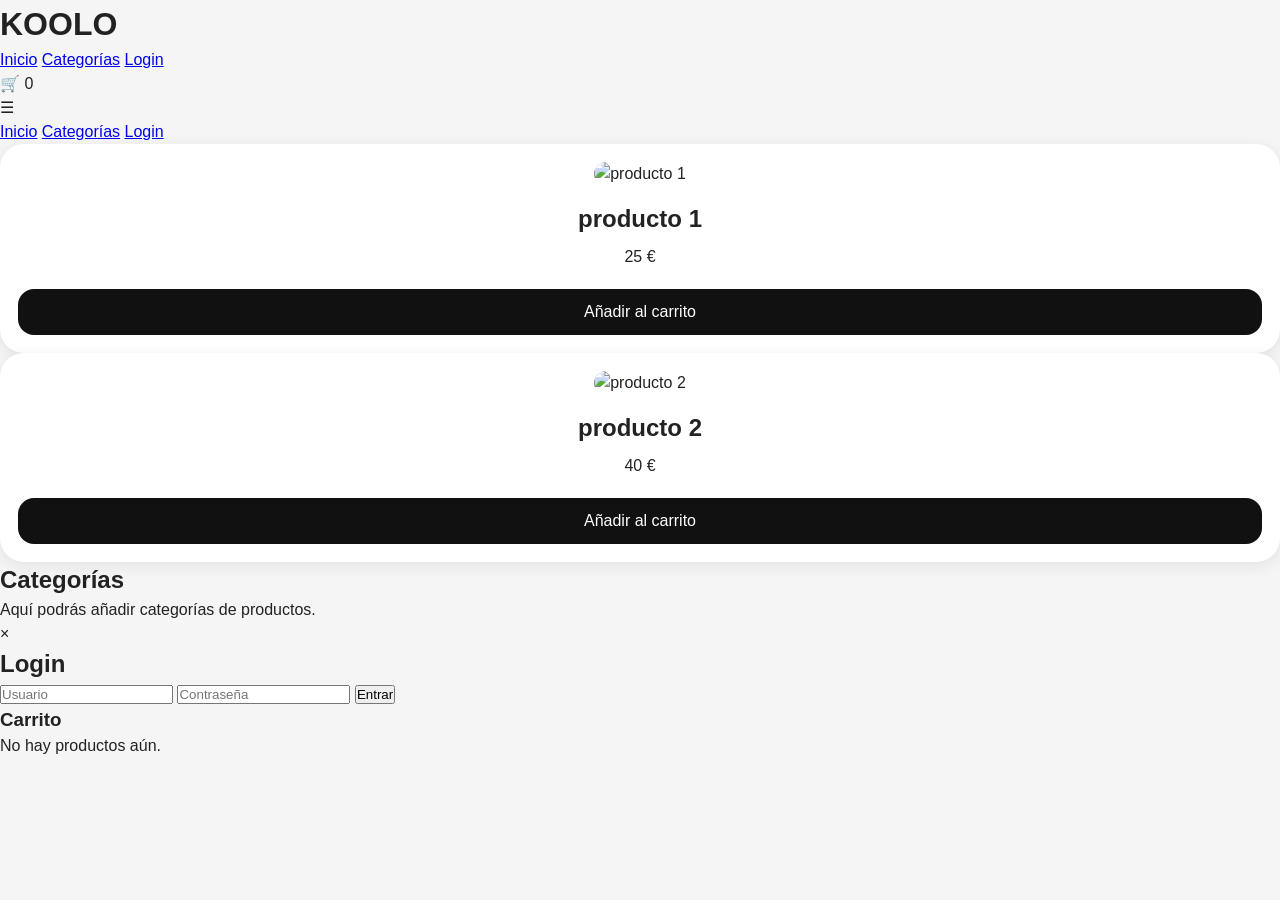
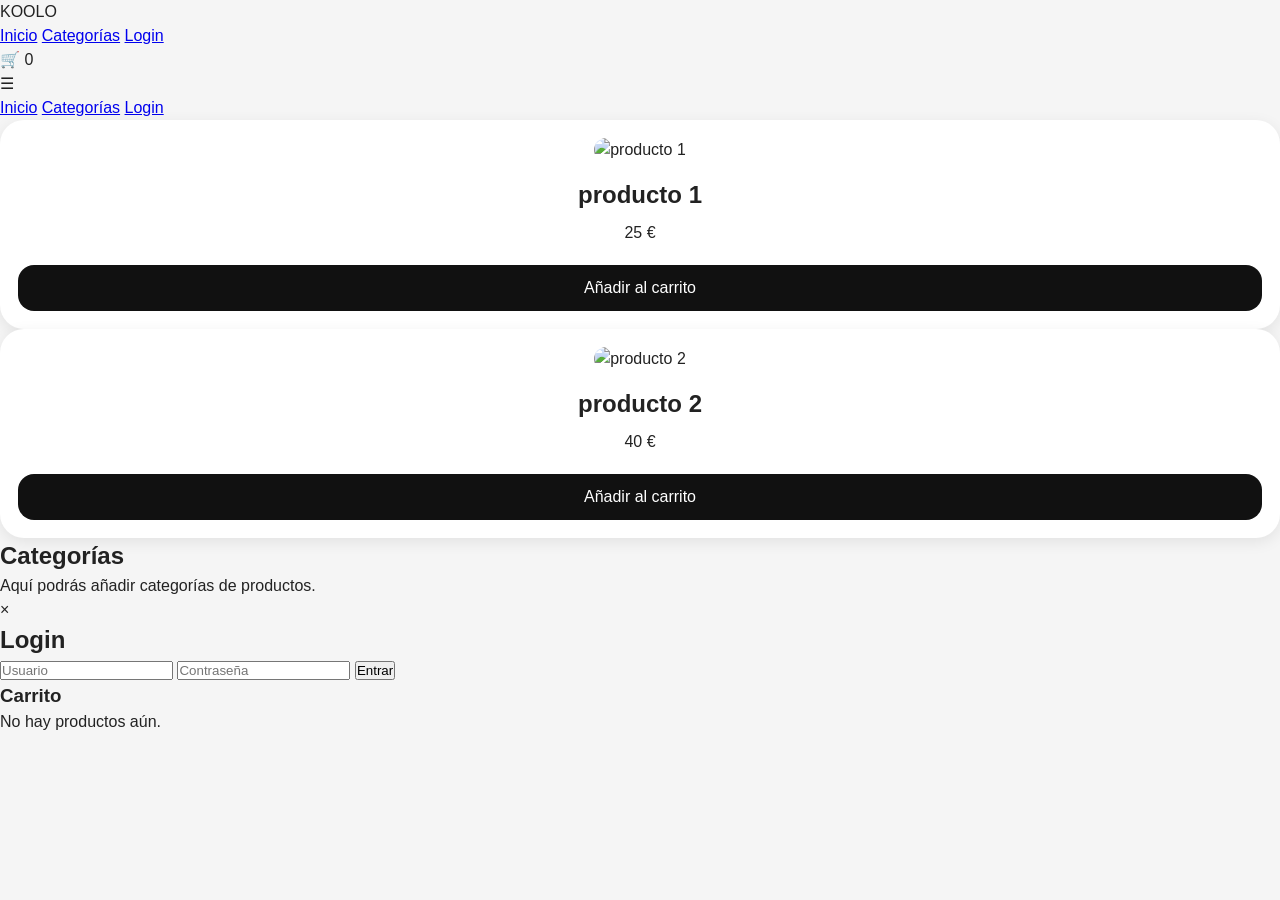

Remove font styles from .logo class

--- a/style.css
+++ b/style.css
@@ -33,9 +33,6 @@ z-index:999;
 box-shadow:0 3px 12px rgba(0,0,0,.15);
 }
 
-.logo{
-font-size:2rem;
-font-weight:bold;
 .logo-img{
 height:50px;
 width:auto;
